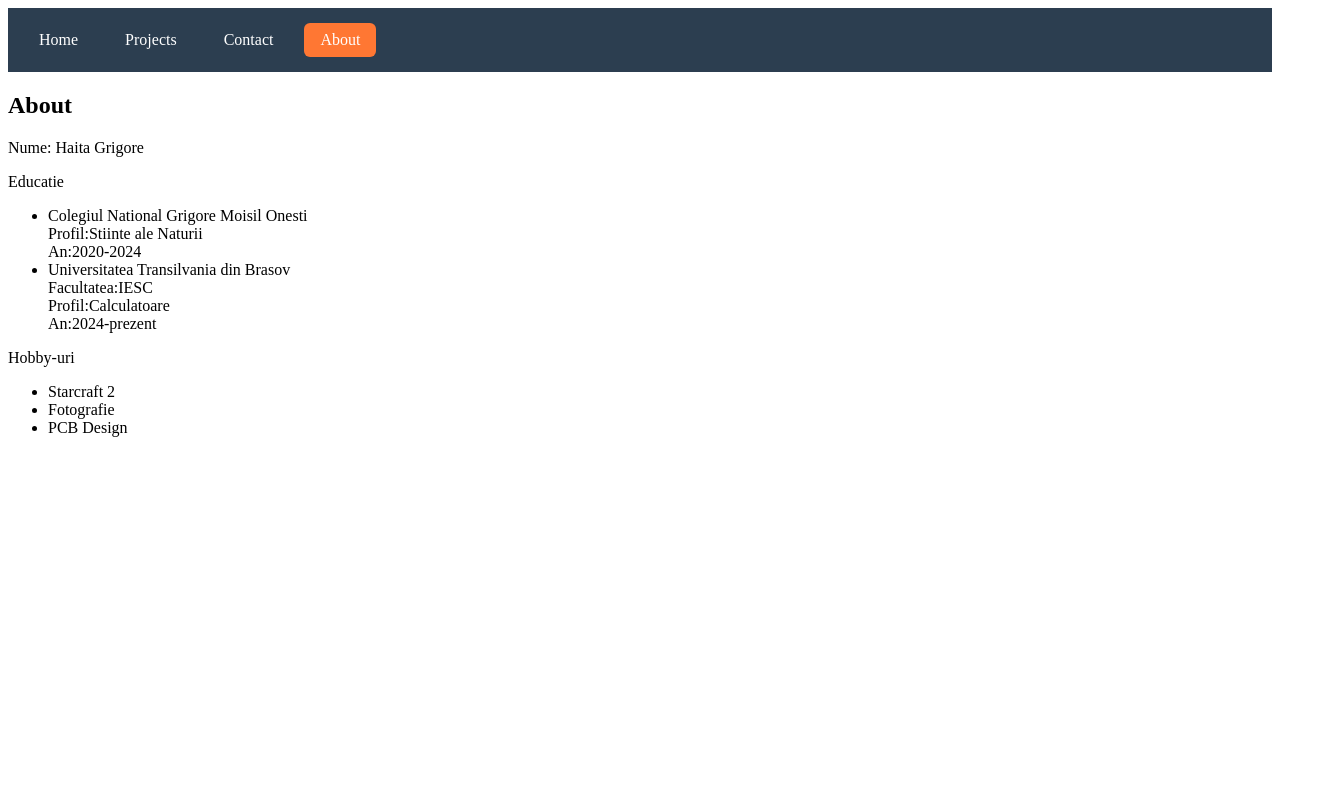
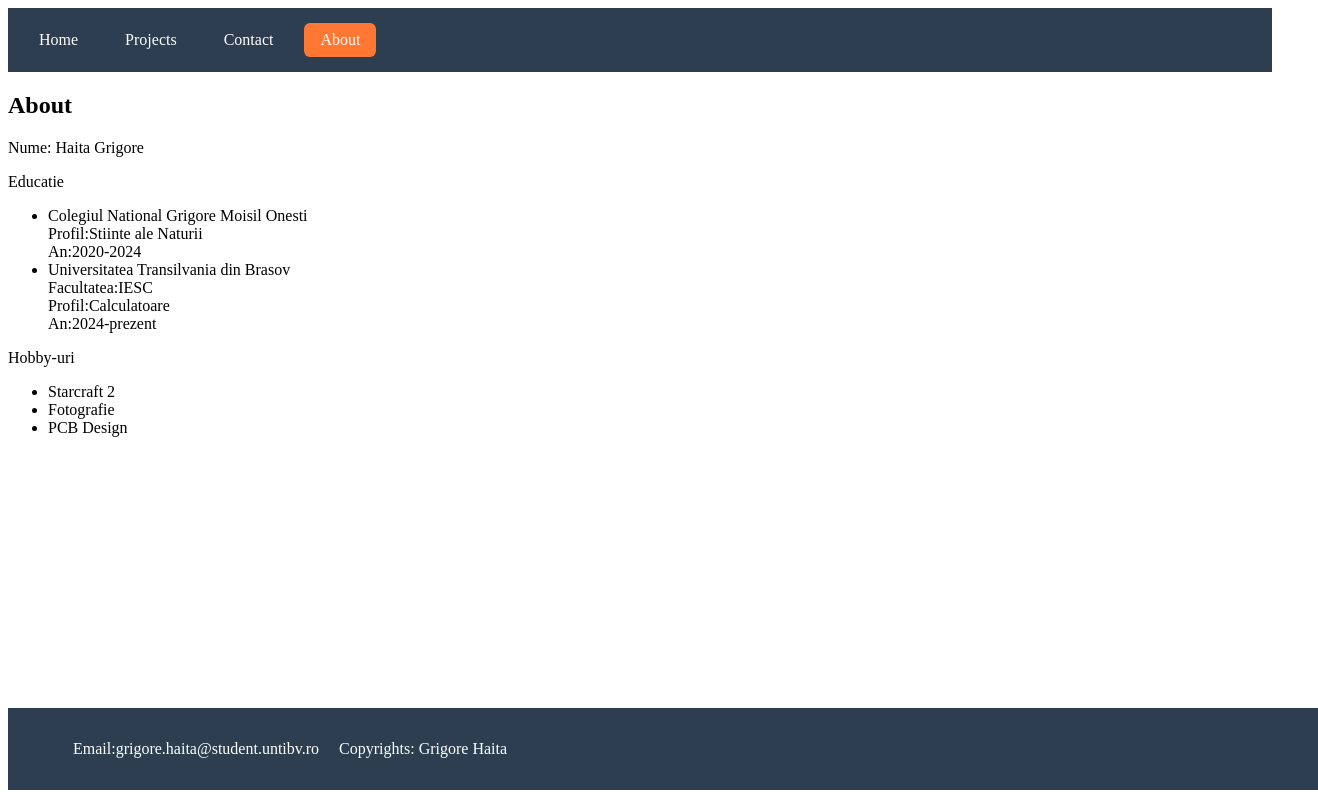
Before and after one commit to Gregoryan02/Programare-Web, a React app: page /about in a window 1280 px wide. Shown: the whole page, 1318 px wide, since content can reach past the window. Built offline with nearby package versions, Linux system fonts and the light colour scheme; the HTML template or start-up script is replaced by a standard one.

Commit message:
feat:adaugat footer

```diff
--- a/src/App.css
+++ b/src/App.css
@@ -31,6 +31,20 @@ nav a{
 }
 nav a:hover {background: #34495E;}
 nav a.active {background: #FF7733;}
+
+nav li{
+  display:inline-block;
+  color:white;
+  text-decoration: none;
+  padding: 1px 10px;
+  border-radius: 1px;
+}
+
+nav.footer{
+  position: absolute;
+  width: 100%;
+  bottom: 10px;
+}
 
 .hero {
   position: relative;
--- a/src/App.jsx
+++ b/src/App.jsx
@@ -5,6 +5,7 @@ import Projects from './pages/Projects';
 import Contact from './pages/Contact';
 import NotFound from './pages/NotFound';
 import About from './pages/About';
+import Footer from './Footer';
 
 function App() {
   return (
@@ -17,6 +18,7 @@ function App() {
             <Route path = "*" element={<NotFound/>}/>
             <Route path = "/about" element={<About/>}/>
           </Routes>
+          <Footer/>
         </BrowserRouter>
   );
 }
--- /dev/null
+++ b/src/Footer.jsx
@@ -0,0 +1,12 @@
+function Footer(){
+    return(
+        <nav class="footer">
+            <ul>
+                <li>Email:grigore.haita@student.untibv.ro</li>
+                <li>Copyrights: Grigore Haita</li>
+            </ul>
+        </nav>
+    )
+
+}
+export default Footer;
```
